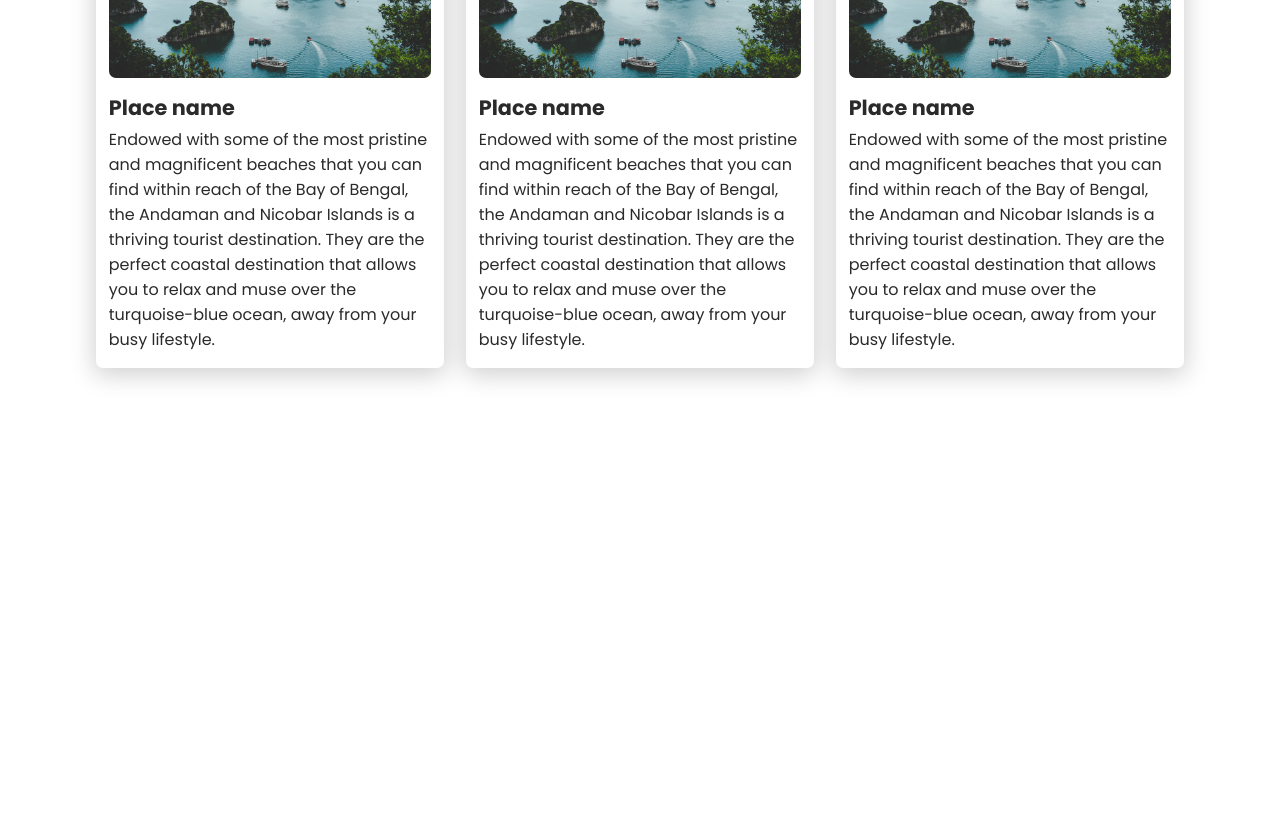
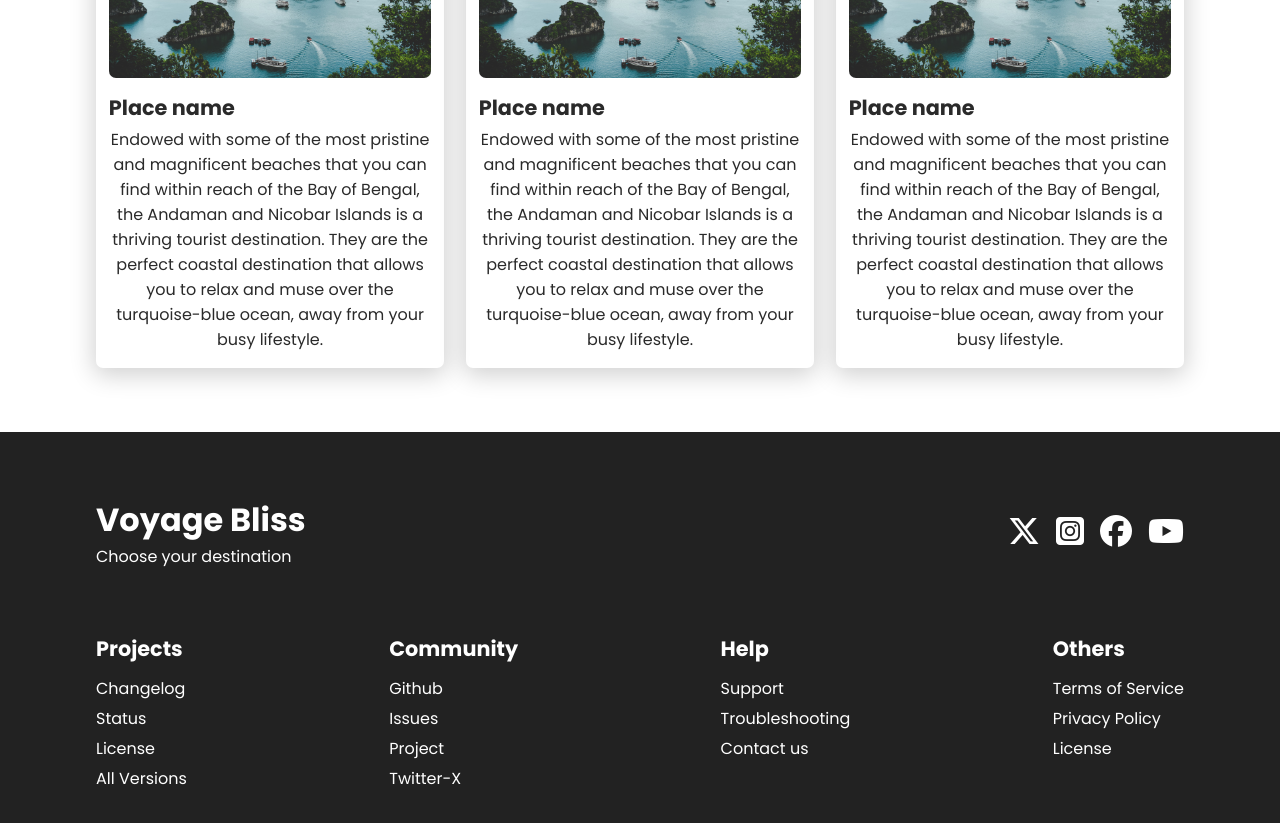
Before and after one commit to AnimeshPoddar/voyage-bliss, a React (Create React App) app: page / in a window 1280 px wide. Shown: the part 2240-3063 px from the top of the page. Before the commit the page ends 2672 px from the top, so only its background shows below. Built offline with nearby package versions, Linux system fonts and the light colour scheme; the HTML template or start-up script is replaced by a standard one.

Commit message:
feat: created a content-block component

```diff
--- /dev/null
+++ b/src/components/Content Block/content-block.component.tsx
@@ -0,0 +1,11 @@
+import React from "react";
+
+import "./content-block.style.css";
+export const ContentBlock = ({ description, title }) => {
+  return (
+    <div className="content-block-container">
+      <h1>{title}</h1>
+      <p>{description}</p>
+    </div>
+  );
+};
--- /dev/null
+++ b/src/components/Content Block/content-block.style.css
@@ -0,0 +1,16 @@
+.content-block-container {
+  margin: 4rem 6rem;
+  text-align: start;
+}
+.content-block-container h1 {
+  padding-bottom: 1rem;
+}
+.content-block-container p {
+  padding-bottom: 2rem;
+}
+
+@media screen and (max-width: 850px) {
+  .content-block-container {
+    margin: 4rem 2rem;
+  }
+}
--- /dev/null
+++ b/src/components/Content Block/index.js
@@ -0,0 +1 @@
+export * from "./content-block.component";
--- a/src/components/Layout/footer.jsx
+++ b/src/components/Layout/footer.jsx
@@ -1,5 +1,59 @@
 import React from "react";
+import { Link } from "react-router-dom";
 
+import "./footer.style.css";
 export const Footer = () => {
-  return <div>Footer</div>;
+  return (
+    <div className="site-footer">
+      <div className="footer-top">
+        <div className="">
+          <h1>Voyage Bliss</h1>
+          <p>Choose your destination</p>
+        </div>
+        <div className="">
+          <Link to="#">
+            <i class="fa-brands fa-x-twitter"></i>
+          </Link>
+
+          <Link to="#">
+            <i class="fa-brands fa-square-instagram"></i>
+          </Link>
+          <Link to="#">
+            <i class="fa-brands fa-facebook"></i>
+          </Link>
+          <Link to="#">
+            <i class="fa-brands fa-youtube"></i>
+          </Link>
+        </div>
+      </div>
+      <div className="footer-bottom">
+        <div>
+          <h4>Projects</h4>
+          <a href={"/#"}>Changelog</a>
+          <a href={"/#"}>Status</a>
+          <a href={"/#"}>License</a>
+          <a href={"/#"}>All Versions</a>
+        </div>
+        <div>
+          <h4>Community</h4>
+          <a href={"/#"}>Github</a>
+          <a href={"/#"}>Issues</a>
+          <a href={"/#"}>Project</a>
+          <a href={"/#"}>Twitter-X</a>
+        </div>
+        <div>
+          <h4>Help</h4>
+          <a href={"/#"}>Support</a>
+          <a href={"/#"}>Troubleshooting</a>
+          <a href={"/#"}>Contact us</a>
+        </div>
+        <div>
+          <h4>Others</h4>
+          <a href={"/#"}>Terms of Service</a>
+          <a href={"/#"}>Privacy Policy</a>
+          <a href={"/#"}>License</a>
+        </div>
+      </div>
+    </div>
+  );
 };
--- /dev/null
+++ b/src/components/Layout/footer.style.css
@@ -0,0 +1,60 @@
+.site-footer {
+  padding: 4rem 6rem;
+  color: #fff;
+  background: #222;
+}
+
+.footer-top {
+  display: flex;
+  align-items: center;
+  text-align: start;
+  justify-content: space-between;
+  flex-wrap: wrap;
+}
+
+.footer-top i {
+  color: #fff;
+  font-size: 2rem;
+  margin-left: 1rem;
+}
+
+.footer-top i:hover {
+  color: #01959a;
+}
+
+.footer-bottom {
+  padding-top: 2rem;
+  text-align: start;
+  display: flex;
+  justify-content: space-between;
+  flex-wrap: wrap;
+}
+
+.footer-bottom div {
+  display: flex;
+  flex-direction: column;
+}
+
+.footer-bottom h4 {
+  font-size: 1.3rem;
+  padding: 2rem 0 0.8rem 0;
+}
+
+.footer-bottom a {
+  padding-bottom: 0.3rem;
+  color: #fff;
+  font-size: 1rem;
+  text-decoration: none;
+}
+
+@media screen and (max-width: 850px) {
+  .site-footer {
+    padding: 4rem 2rem;
+  }
+  .site-footer i {
+    margin: 1rem 1rem 0 0;
+  }
+  .footer-bottom div {
+    width: 50%;
+  }
+}
--- a/src/components/Layout/main.jsx
+++ b/src/components/Layout/main.jsx
@@ -2,12 +2,14 @@ import React from "react";
 
 import { Pages } from "../../pages";
 import { Navbar } from "./navbar.component";
+import { Footer } from "./footer";
 
 export const Main = () => {
   return (
     <div>
       <Navbar />
       <Pages />
+      <Footer />
     </div>
   );
 };
--- a/src/components/Trips/trips.style.css
+++ b/src/components/Trips/trips.style.css
@@ -5,8 +5,10 @@
 
 .trips h1 {
   text-align: center;
-
   font-size: 3rem;
+}
+.trips p {
+  text-align: center;
 }
 
 .trip-cards-container {
@@ -54,7 +56,7 @@
     flex-direction: column;
   }
 
-  .trip-card{
+  .trip-card {
     width: 100%;
     margin-bottom: 1.5rem;
   }
--- a/src/components/index.js
+++ b/src/components/index.js
@@ -1,3 +1,4 @@
 export * from "./Destination/destination.component.tsx";
 export * from "./Layout/main";
 export * from "./Trips/trips.component.jsx";
+export * from "./Content Block/content-block.component.tsx";
--- a/src/views/About/about.view.jsx
+++ b/src/views/About/about.view.jsx
@@ -1,5 +1,6 @@
 import React from "react";
 import { HeroSection } from "../../components/Hero-Section/hero-section.component";
+import { ContentBlock } from "../../components";
 
 export const About = () => {
   return (
@@ -11,6 +12,26 @@ export const About = () => {
         heroImage={"2.jpg"}
         heroTitle={"Your Next Great Escape Awaits"}
       />
+
+      <ContentBlock
+        title={"About Us"}
+        description={
+          "Welcome to Voyage Bliss, your ultimate guide to discovering the world's most incredible destinations. Whether you're a seasoned traveler or just beginning your journey, our mission is to inspire and equip you with all the information you need to explore new places, immerse yourself in diverse cultures, and create unforgettable memories. At Voyage Bliss, we believe that travel is more than just visiting new locations; it's about experiencing the world in all its richness and variety. Our team of passionate travelers and experts work tirelessly to bring you carefully curated guides, insider tips, and detailed itineraries that cater to every type of traveler. From hidden gems off the beaten path to iconic landmarks, we've got you covered."
+        }
+      />
+
+      <ContentBlock
+        title={"About Us"}
+        description={
+          "Welcome to Voyage Bliss, your ultimate guide to discovering the world's most incredible destinations. Whether you're a seasoned traveler or just beginning your journey, our mission is to inspire and equip you with all the information you need to explore new places, immerse yourself in diverse cultures, and create unforgettable memories. At Voyage Bliss, we believe that travel is more than just visiting new locations; it's about experiencing the world in all its richness and variety. Our team of passionate travelers and experts work tirelessly to bring you carefully curated guides, insider tips, and detailed itineraries that cater to every type of traveler. From hidden gems off the beaten path to iconic landmarks, we've got you covered."
+        }
+      />
+      <ContentBlock
+        title={"About Us"}
+        description={
+          "Welcome to Voyage Bliss, your ultimate guide to discovering the world's most incredible destinations. Whether you're a seasoned traveler or just beginning your journey, our mission is to inspire and equip you with all the information you need to explore new places, immerse yourself in diverse cultures, and create unforgettable memories. At Voyage Bliss, we believe that travel is more than just visiting new locations; it's about experiencing the world in all its richness and variety. Our team of passionate travelers and experts work tirelessly to bring you carefully curated guides, insider tips, and detailed itineraries that cater to every type of traveler. From hidden gems off the beaten path to iconic landmarks, we've got you covered."
+        }
+      />
     </div>
   );
 };
--- a/src/views/Service/service.view.jsx
+++ b/src/views/Service/service.view.jsx
@@ -1,5 +1,6 @@
 import React from "react";
 import { HeroSection } from "../../components/Hero-Section/hero-section.component";
+import { Trips } from "../../components/Trips/trips.component";
 
 export const Service = () => {
   return (
@@ -11,6 +12,7 @@ export const Service = () => {
         heroImage={"2.jpg"}
         heroTitle={"Your Next Great Escape Awaits"}
       />
+      <Trips />
     </>
   );
 };
```
